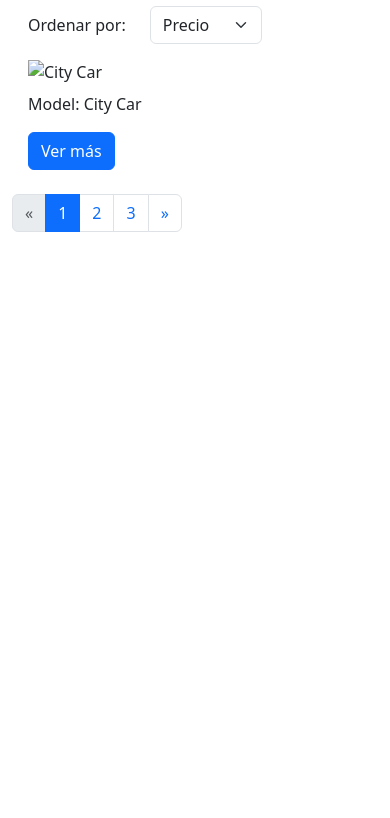
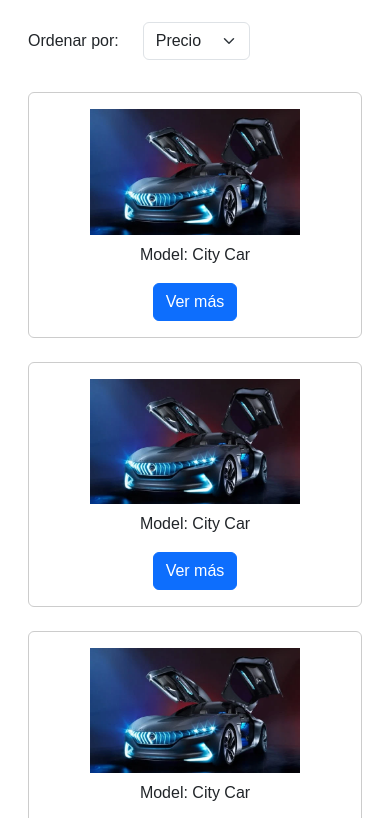
Before and after one commit to Gaos700/desafio-3-media-queries, a plain HTML site: page index.html in a window 390 px wide. Shown: the part 59-877 px from the top of the page. Before the commit the page ends 844 px from the top, so only its background shows below. Drawn offline with nearby package versions, Linux system fonts and the light colour scheme.

Commit message:
mejorando el css, falta incorporar las media queries

```diff
--- a/assets/css/styles.css
+++ b/assets/css/styles.css
@@ -0,0 +1,43 @@
+body {
+    font-family: sans-serif;
+}
+.grid-container {
+    display: grid;
+    grid-template-areas:
+    "nav"
+    "filters"
+    "main"
+    "footer";
+    gap: 1rem;
+}
+
+.nav-links li {
+    padding: 0.5rem 0;
+}
+
+.filters {
+    grid-area: filters;
+}
+
+.main {
+    grid-area: main;
+}
+
+.product-card {
+    border: 1px solid #ccc;
+    border-radius: 6px;
+    padding: 1rem;
+    background-color: #fff;
+    text-align: center;
+}
+.product-card img {
+    max-width: 70%;
+    height: auto;
+}
+.footer {
+    background-color: #0f53b8;
+}
+
+@media (min-width: 576px){
+
+}
--- a/index.html
+++ b/index.html
@@ -5,7 +5,7 @@
     <meta name="viewport" content="width=device-width, initial-scale=1.0">
     <title>desafio 3</title>
     <link href="https://cdn.jsdelivr.net/npm/bootstrap@5.3.3/dist/css/bootstrap.min.css" rel="stylesheet">
-    <link rel="stylesheet" href="/assets/css/syles.css" />
+    <link rel="stylesheet" href="/assets/css/styles.css" />
 </head>
 <div class="container-fluid grid-container">
     <nav class="nav row">
@@ -34,7 +34,21 @@
     <main class="main row px-3">
       <div class="col-12 col-sm-6 col-md-4 mb-4">
         <div class="product-card">
-          <img src="img/" class="img-fluid mb-2" alt="City Car" />
+          <img src="assets/imgg/auto-electrico.webp" class="img-fluid mb-2" alt="City Car" />
+          <p>Model: City Car</p>
+          <button class="btn btn-primary">Ver más</button>
+        </div>
+      </div>
+      <div class="col-12 col-sm-6 col-md-4 mb-4">
+        <div class="product-card">
+          <img src="assets/imgg/auto-electrico.webp" class="img-fluid mb-2" alt="City Car" />
+          <p>Model: City Car</p>
+          <button class="btn btn-primary">Ver más</button>
+        </div>
+      </div>
+      <div class="col-12 col-sm-6 col-md-4 mb-4">
+        <div class="product-card">
+          <img src="assets/imgg/auto-electrico.webp" class="img-fluid mb-2" alt="City Car" />
           <p>Model: City Car</p>
           <button class="btn btn-primary">Ver más</button>
         </div>
```
Also changed, not shown: assets/imgg/auto-electrico.webp (added).
